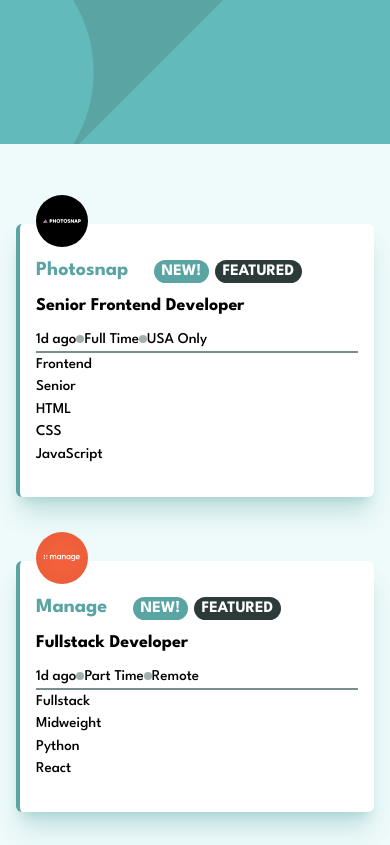
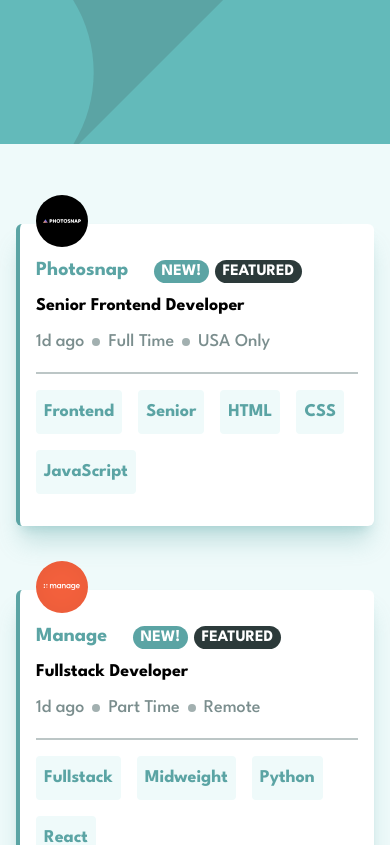
Before and after one commit to ronaldlamdev/job-filter, a React (Vite) app: page / in a window 390 px wide. Shown: the top 845 px of the page. Built offline with nearby package versions, Linux system fonts and the light colour scheme.

Commit message:
styled jobcards on mobile

```diff
--- a/src/assets/components/JobCard.tsx
+++ b/src/assets/components/JobCard.tsx
@@ -18,19 +18,19 @@
 
 const JobCard = ({company, logo, newJob, featured, position, role, level, postedAt, contract, location, languages, tools}:JobsProp) => {
   return (
-    <div className="relative mb-16 flex flex-col justify-between rounded-md px-4 py-8 border-l-[#5ba4a4] border-l-4 bg-white shadow-xl shadow-[#5ba4a4]/30">
+    <div className="relative mb-16 flex flex-col gap-4 justify-between rounded-md px-4 py-8 border-l-[#5ba4a4] border-l-4 bg-white shadow-xl shadow-[#5ba4a4]/30">
       <img className='absolute top-[-1.8rem] w-[3.25rem] h-[3.25rem]' src={logo}/>
-      <div className="text-left flex flex-col gap-2">
+      <div className="text-left text-lg flex flex-col gap-2">
         <h1 className='text-[#5ba4a4] font-bold text-xl'>{company} {newJob} {featured}</h1>
         <h2 className='font-bold text-lg'>{position}</h2>
-        <h3 className='flex items-center'>{postedAt} <div className='w-2 h-2 rounded-full bg-[#7b8e8e]/70' /> {contract} <div className='w-2 h-2 rounded-full bg-[#7b8e8e]/70' /> {location}</h3>
+        <h3 className='flex items-center text-[#7b8e8e] gap-2'>{postedAt} <div className='w-2 h-2 rounded-full bg-[#7b8e8e]/70' /> {contract} <div className='w-2 h-2 rounded-full bg-[#7b8e8e]/70' /> {location}</h3>
       </div>
-      <div className='w-full h-[.125rem] bg-[#7b8e8e] md:hidden' />
-      <div className=''>
-        <div>
+      <div className='w-full h-[.125rem] bg-[#7b8e8e]/50 md:hidden' />
+      <div className='flex gap-4 flex-wrap font-bold text-lg'>
+        <div className='p-2 bg-[#effafa] text-[#5ba4a4] rounded'>
           {role}
         </div>
-        <div>
+        <div className='p-2 bg-[#effafa] text-[#5ba4a4] rounded'>
           {level}
         </div>
         {languages}
--- a/src/assets/sections/Listings.tsx
+++ b/src/assets/sections/Listings.tsx
@@ -20,12 +20,12 @@
             location={job.location}
             languages={job.languages.map((l:string, i:number) => {
               return (
-                <div key={i}>{l}</div>
+                <div className="p-2 bg-[#effafa] text-[#5ba4a4] rounded" key={i}>{l}</div>
               )
             })}
             tools={job.tools.map((t:string, i:number) => {
               return (
-                <div key={i}>{t}</div>
+                <div className="p-2 bg-[#effafa] text-[#5ba4a4] rounded" key={i}>{t}</div>
               )
             })}
           />
```
